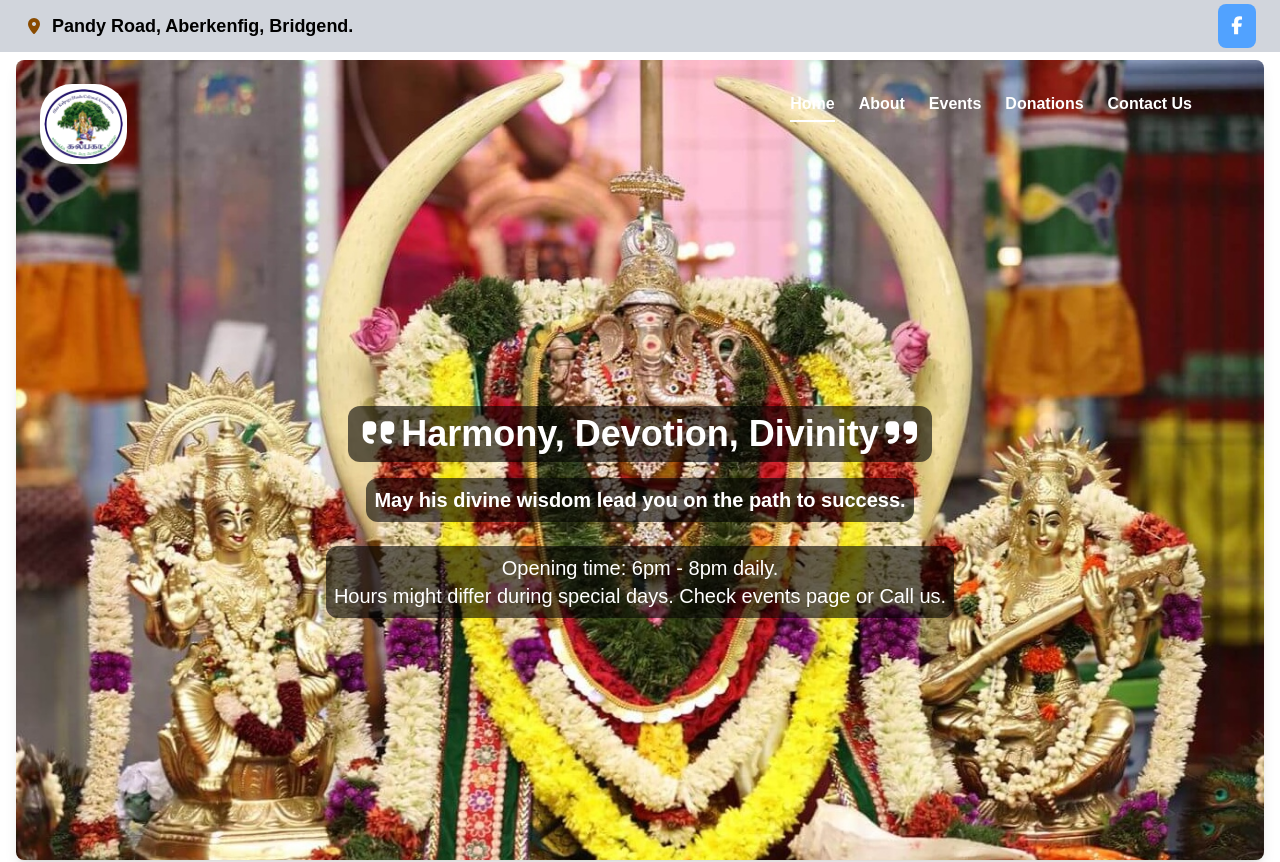
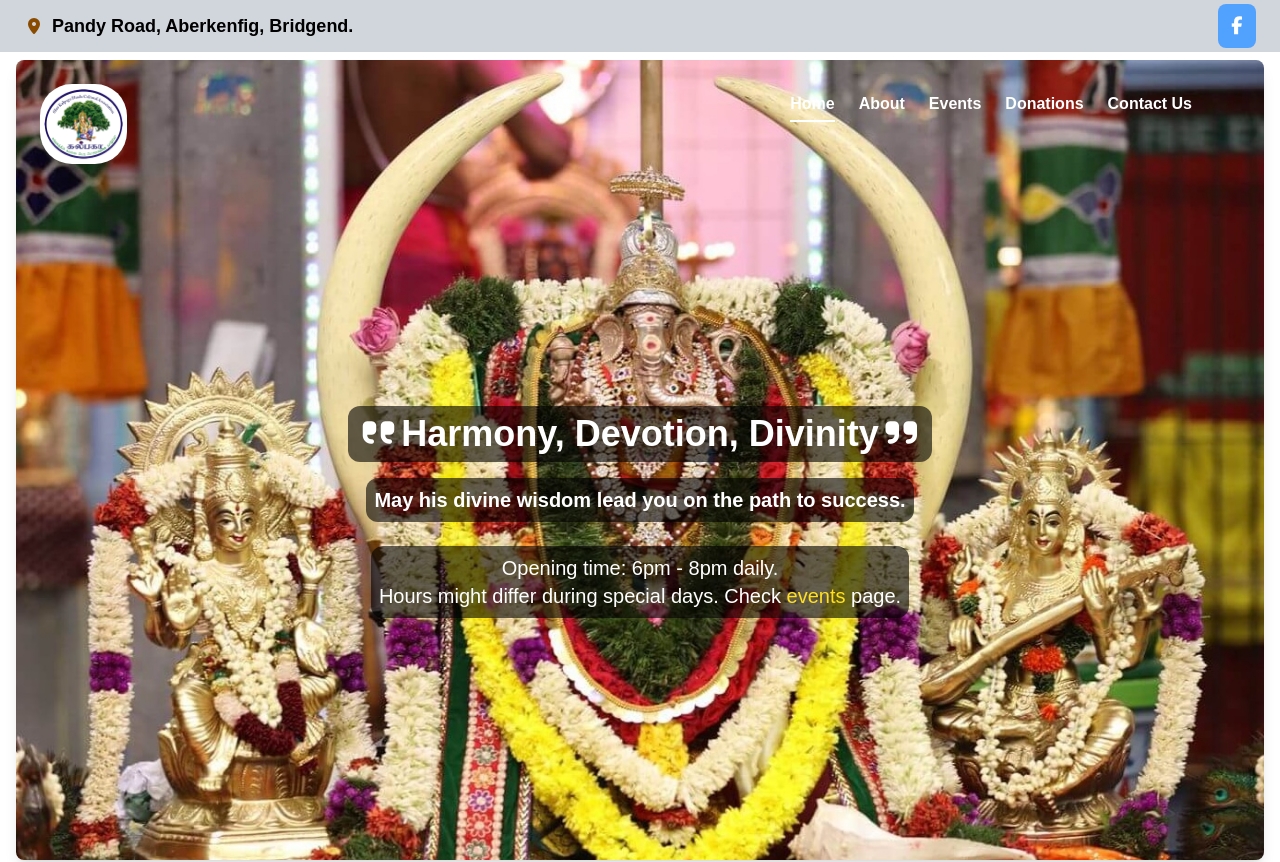
Before and after one commit to Ganan6/ganesh, a Next.js app: page / in a window 1280 px wide. Shown: the top 862 px of the page. Built offline with nearby package versions, Linux system fonts and the light colour scheme.

Commit message:
events to home

```diff
--- a/app/page.tsx
+++ b/app/page.tsx
@@ -31,7 +31,7 @@ export default function Page() {
         <div className="flex flex-col items-center justify-center flex-1 text-center p-4 md:p-16">
           <h1 className="text-4xl font-bold mb-4 bg-black/60 p-2 rounded-xl opacity-0 animate-[fadeInUp_1s_ease-out_forwards]"><i className="fa fa-quote-right fa-flip-horizontal"></i>Harmony, Devotion, Divinity<i className="fa fa-quote-right"></i></h1>
           <p className="text-xl mb-6 bg-black/60 p-2 rounded-xl font-semibold opacity-0 animate-[fadeInUp_1s_ease-out_0.5s_forwards]">May his divine wisdom lead you on the path to success.</p>
-          <p className="text-xl mb-6 bg-black/60 p-2 rounded-xl opacity-0 animate-[fadeInUp_1s_ease-out_0.5s_forwards]">Opening time: 6pm - 8pm daily.<br />Hours might differ during special days. Check events page or Call us.</p>
+          <p className="text-xl mb-6 bg-black/60 p-2 rounded-xl opacity-0 animate-[fadeInUp_1s_ease-out_0.5s_forwards]">Opening time: 6pm - 8pm daily.<br />Hours might differ during special days. Check <a href="/events" className="text-yellow-300 hover:underline">events</a> page.</p>
         </div>
       </section>
 
```
